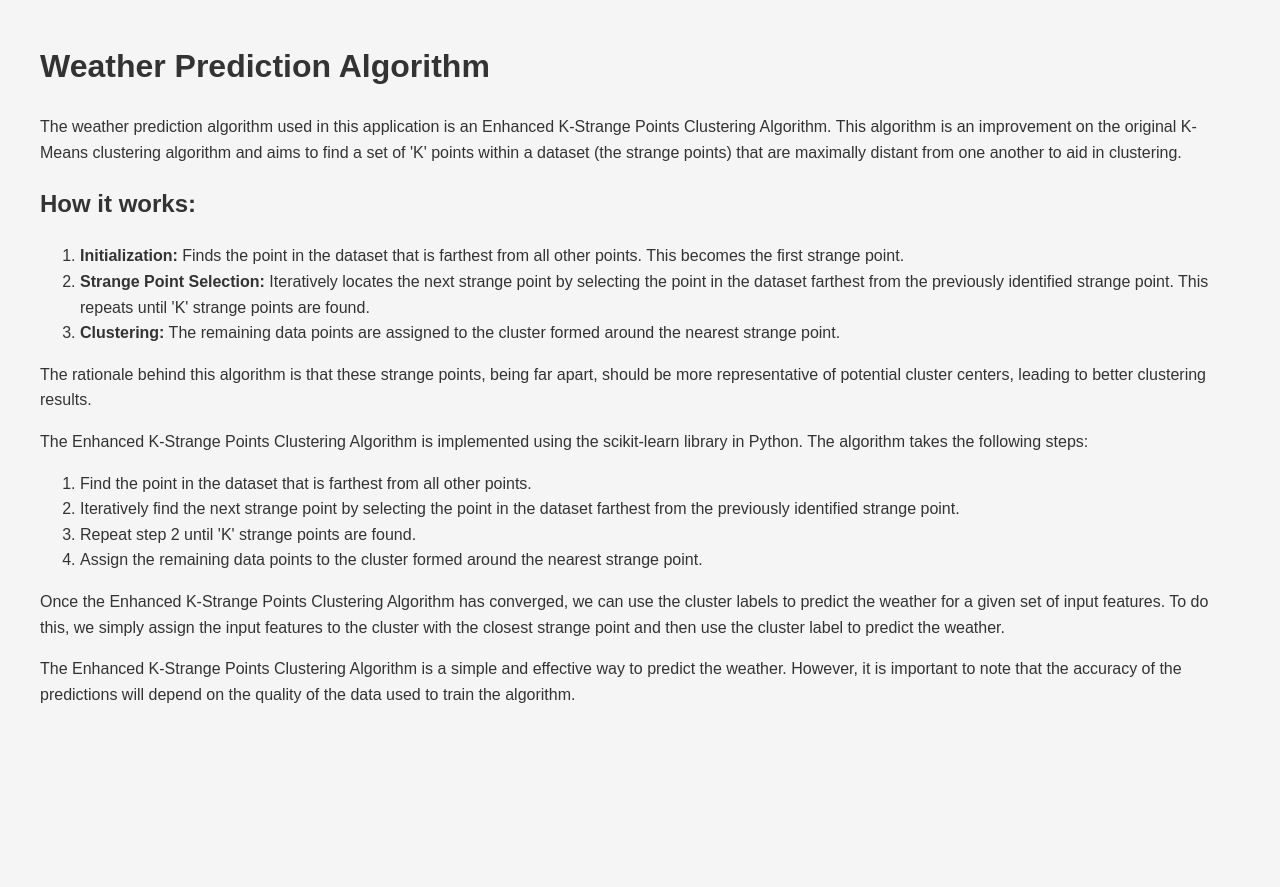
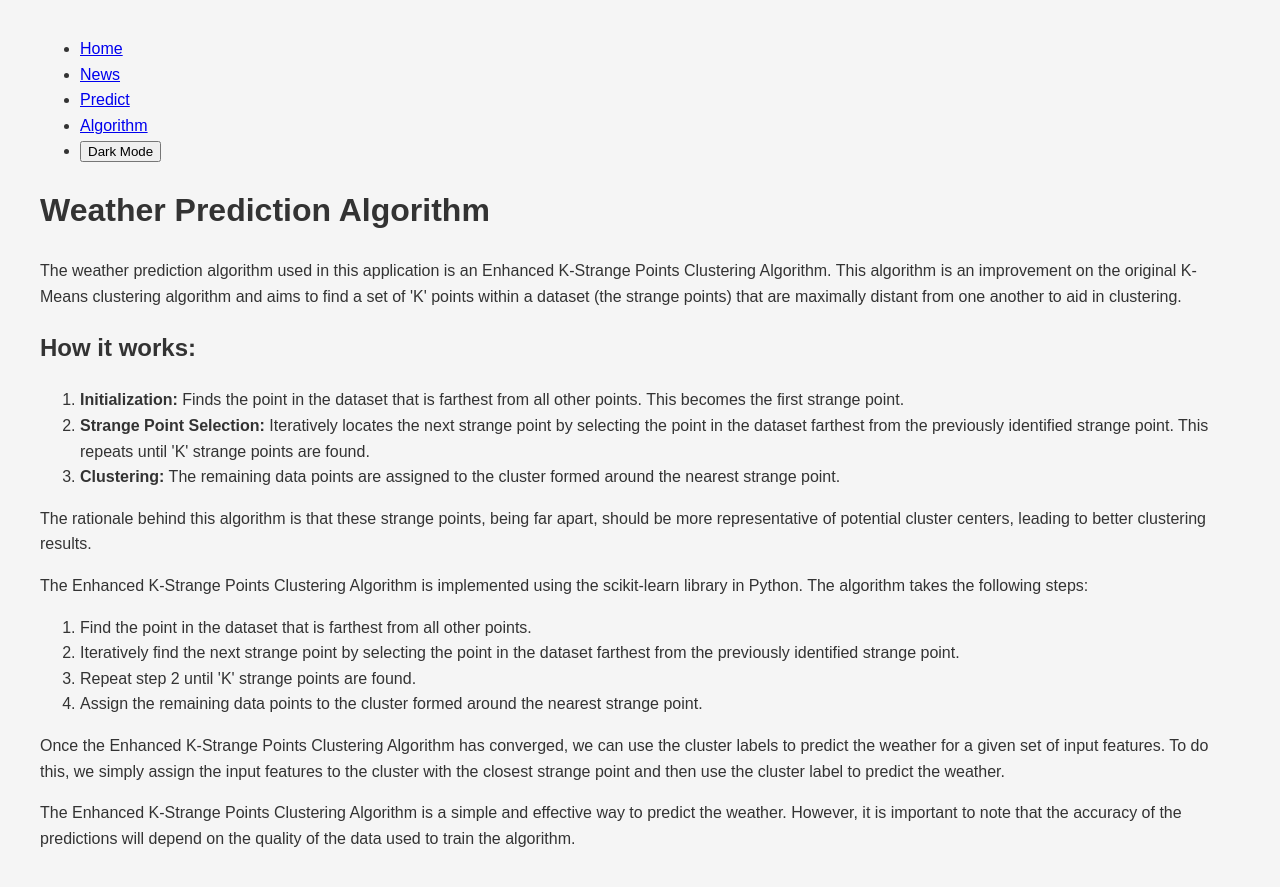
Before and after one commit to praful6342/weather_forecast, a Flask app: page /algorithm in a window 1280 px wide. Before the commit the page ends 703 px from the top, so only its background shows below. Run offline with Flask 3, Linux system fonts and the light colour scheme.

Commit message:
On branch main  Your branch is up to date with 'origin/main'.  Changes to be committed: 	modified:   app.log 	modified:   templates/algorithm.html

```diff
--- a/templates/algorithm.html
+++ b/templates/algorithm.html
@@ -6,6 +6,19 @@
 </head>
 <body>
   <div class="container">
+    <header>
+      <nav>
+        <ul>
+          <li><a href="/">Home</a></li>
+          <li><a href="/news">News</a></li>
+          <li><a href="/predict">Predict</a></li>
+          <li><a href="/algorithm">Algorithm</a></li>
+          <li><button id="dark-mode-toggle">Dark Mode</button></li>
+        </ul>
+      </nav>
+    </header>
+
+    <main>
       <h1>Weather Prediction Algorithm</h1>
 
       <p>The weather prediction algorithm used in this application is an Enhanced K-Strange Points Clustering Algorithm. This algorithm is an improvement on the original K-Means clustering algorithm and aims to find a set of 'K' points within a dataset (the strange points) that are maximally distant from one another to aid in clustering.</p>
@@ -32,6 +45,11 @@
       <p>Once the Enhanced K-Strange Points Clustering Algorithm has converged, we can use the cluster labels to predict the weather for a given set of input features. To do this, we simply assign the input features to the cluster with the closest strange point and then use the cluster label to predict the weather.</p>
 
       <p>The Enhanced K-Strange Points Clustering Algorithm is a simple and effective way to predict the weather. However, it is important to note that the accuracy of the predictions will depend on the quality of the data used to train the algorithm.</p>
+    </main>
+
+    <footer>
+      <script src="{{ url_for('static', filename='scripts.js') }}"></script>
+    </footer>
   </div>
 </body>
 </html>
```
Also changed, not shown: 1 other file. Lines whose indentation alone changed are shown as unchanged.
